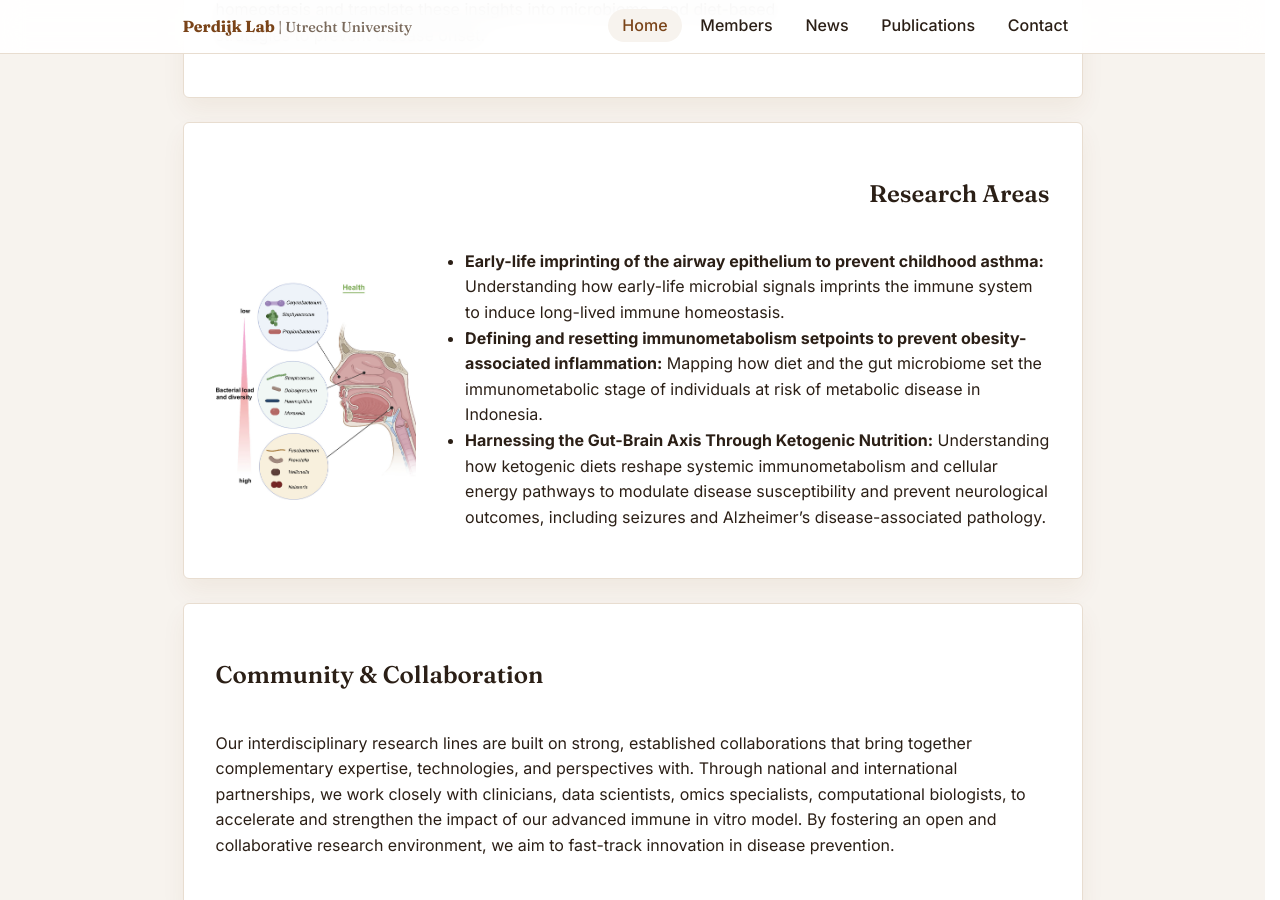
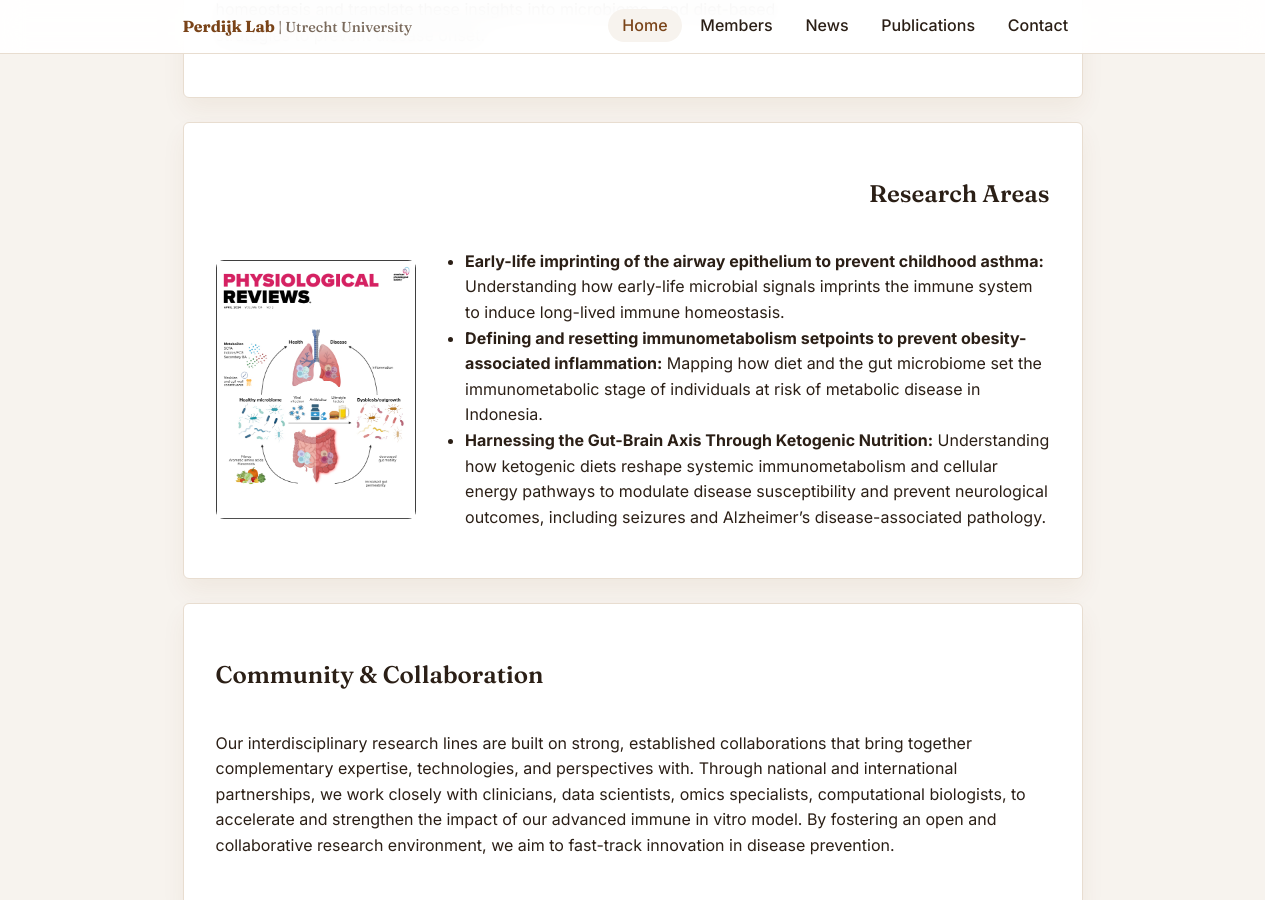
Before and after one commit to PerdijkLab/perdijklab.github.io, a Jekyll site: the page built from index.md, in a window 1280 px wide and 900 px high, scrolled down 1121 px. Built offline with Jekyll 4.4.1, drawn with Linux system fonts in a browser that asks for light colours.

Commit message:
new-image-home.page

```diff
--- a/_layouts/home.html
+++ b/_layouts/home.html
@@ -45,7 +45,7 @@ layout: default
       <h2 class="text-right">Research Areas</h2>
       <div class="highlight-content reverse-mobile">
         <div class="highlight-image">
-          <img src="{{ '/assets/images/microbiome.png' | relative_url }}" alt="Research Area Illustration">
+          <img src="{{ '/assets/images/physrev.jpg' | relative_url }}" alt="Research Area Illustration">
         </div>
         <div class="highlight-text">
           <ul>
```
Also changed, not shown: assets/images/physrev.jpg (added).
